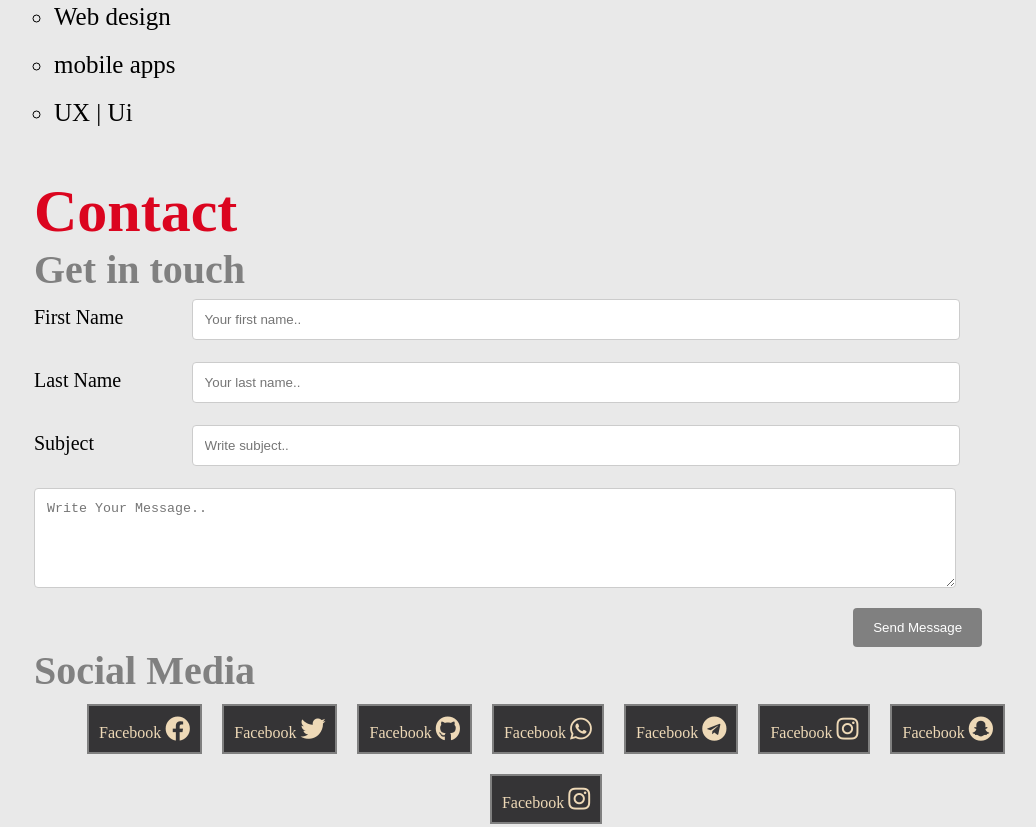
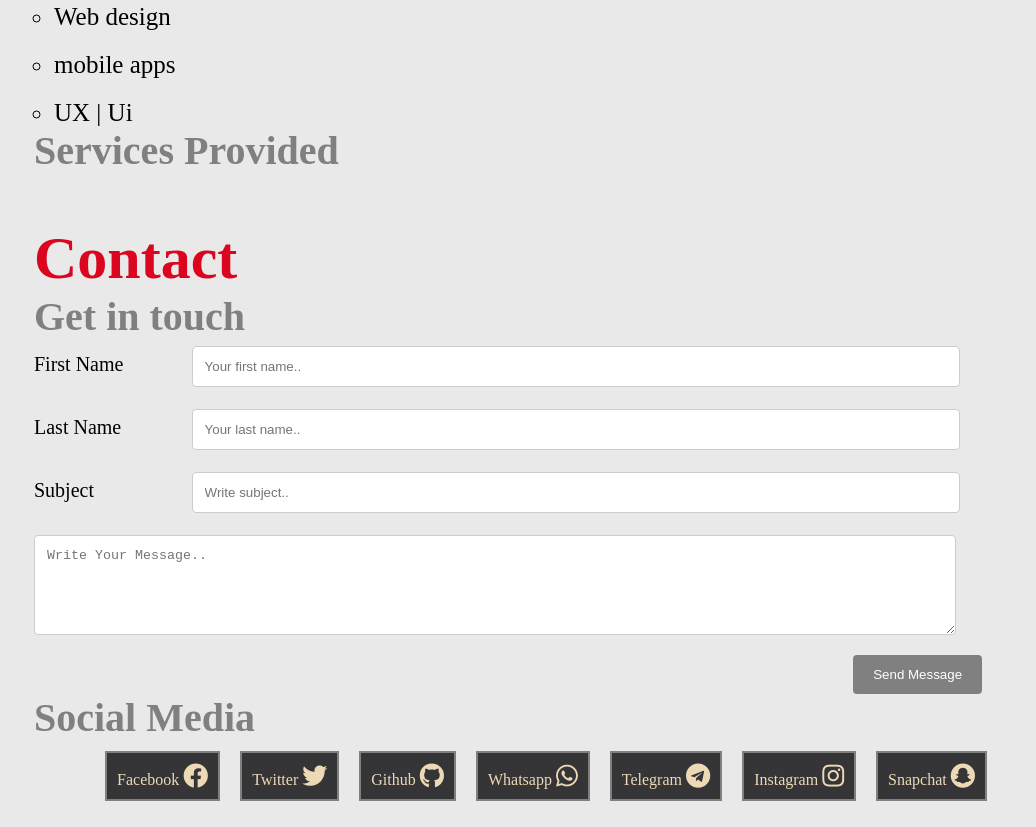
Before and after one commit to Baaboud/Portfolio, a plain HTML site: page index.html in a window 1280 px wide. Shown: the part 1217-2044 px from the top of the page, without its empty margins (94-1130 px from the left). Drawn offline with Linux system fonts and the light colour scheme.

Commit message:
edit social media text

```diff
--- a/index.html
+++ b/index.html
@@ -71,13 +71,14 @@
 
     <section id="services">
         <h2>Services</h2>
-
         <h3>Services Provided</h3>
         <ul>
             <li>Web design</li>
             <li>mobile apps</li>
             <li>UX | Ui</li>
         </ul>
+        <h3>Services Provided</h3>
+        <div></div>
     </section>
 
     <section id="contact">
@@ -97,13 +98,12 @@
         <h3>Social Media</h3>
         <ul class="glow">
             <li><a href="#">Facebook <i class="fab fa-facebook"></i></a></li>
-            <li><a href="#">Facebook <i class="fab fa-twitter"></i></a></li>
-            <li><a href="#">Facebook <i class="fab fa-github"></i></a></li>
-            <li><a href="#">Facebook <i class="fab fa-whatsapp"></i></a></li>
-            <li><a href="#">Facebook <i class="fab fa-telegram"></i></a></li>
-            <li><a href="#">Facebook <i class="fab fa-instagram"></i></a></li>
-            <li><a href="#">Facebook <i class="fab fa-snapchat"></i></a></li>
-            <li><a href="#">Facebook <i class="fab fa-instagram"></i></a></li>
+            <li><a href="#">Twitter <i class="fab fa-twitter"></i></a></li>
+            <li><a href="#">Github <i class="fab fa-github"></i></a></li>
+            <li><a href="#">Whatsapp <i class="fab fa-whatsapp"></i></a></li>
+            <li><a href="#">Telegram <i class="fab fa-telegram"></i></a></li>
+            <li><a href="#">Instagram <i class="fab fa-instagram"></i></a></li>
+            <li><a href="#">Snapchat <i class="fab fa-snapchat"></i></a></li>
 
         </ul>
     </section>
```
